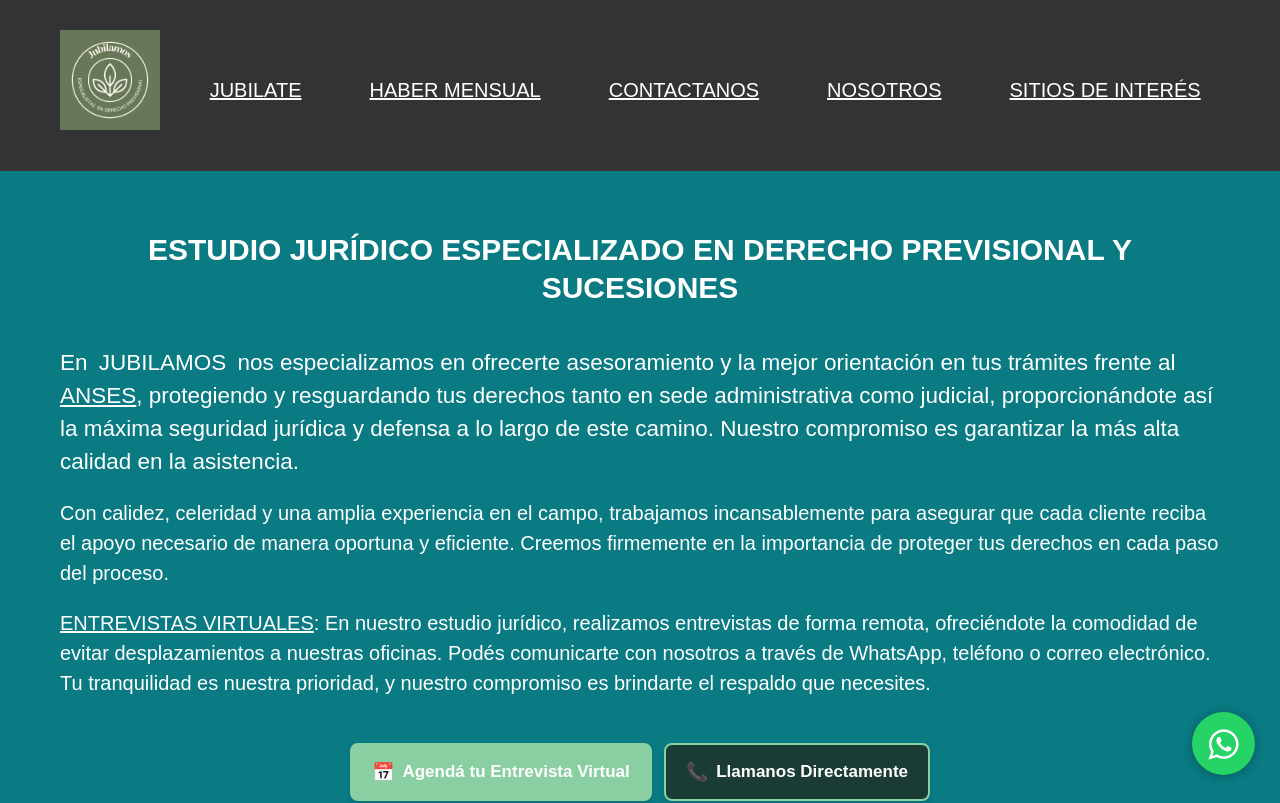
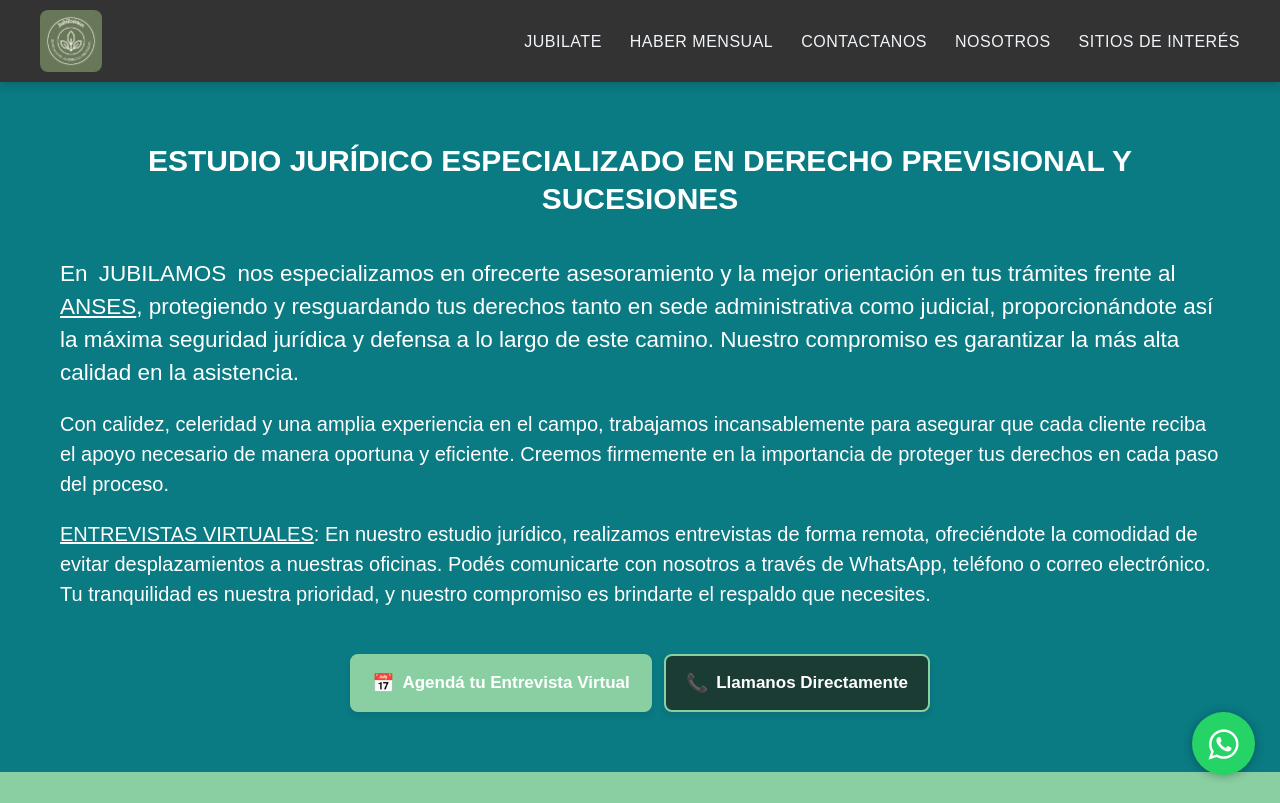
Before and after one commit to d-alejandro-salas/reactJubilamos, a React (Vite) app: page / in a window 1280 px wide. Shown: the top 803 px of the page. Built offline with nearby package versions, Linux system fonts and the light colour scheme.

Commit message:
Actualización header

```diff
--- a/src/App.jsx
+++ b/src/App.jsx
@@ -1,17 +1,14 @@
 // src/App.jsx
-
 import { BrowserRouter as Router } from 'react-router-dom';
 import { Header } from './components/Header';
 import { Footer } from './components/Footer';
 import AppRoutes from './routes/Routes';
 import Buttons from './components/Buttons';
-import ScrollComponent from './components/atoms/ScrollComponent';
 import DefaultSeo from './components/seo/DefaultSeo';
 
 const App = () => (
   <Router>
     <DefaultSeo />
-    <ScrollComponent />
     <Header />
     <AppRoutes />
     <Footer />
--- a/src/components/atoms/ScrollComponent.jsx
+++ b/src/components/atoms/ScrollComponent.jsx
@@ -1,56 +1,50 @@
 // src/components/atoms/ScrollComponent.jsx
-
-import React, { useEffect } from 'react';
+import React, { useEffect, useState } from 'react';
 import { useLocation } from 'react-router-dom';
 
 const ScrollComponent = () => {
   const { pathname } = useLocation();
+  const [visible, setVisible] = useState(false);
 
-  // Este useEffect asegura que el navegador se desplace hacia arriba
-  // cada vez que se cambie de ruta en la aplicación.
   useEffect(() => {
     window.scrollTo(0, 0);
   }, [pathname]);
 
   useEffect(() => {
     const handleScroll = () => {
-      const button = document.getElementById('scrollToTopButton');
-      if (window.scrollY > 300) {
-        button.style.display = 'block';
-      } else {
-        button.style.display = 'none';
-      }
+      setVisible(window.scrollY > 300);
     };
 
-    window.addEventListener('scroll', handleScroll);
-
-    return () => {
-      window.removeEventListener('scroll', handleScroll);
-    };
+    window.addEventListener('scroll', handleScroll, { passive: true });
+    return () => window.removeEventListener('scroll', handleScroll);
   }, []);
 
   const scrollToTop = () => {
-    const button = document.getElementById('scrollToTopButton');
-    button.classList.add('scaled');
-    setTimeout(() => {
-      button.classList.remove('scaled');
-    }, 300); // Duración de la animación de escala
     window.scrollTo({ top: 0, behavior: 'smooth' });
   };
 
+  if (!visible) return null;
+
   return (
-    <>
-      <button
-        id="scrollToTopButton"
-        onClick={scrollToTop}
-        aria-label="Scroll to top"
+    <button
+      id="scrollToTopButton"
+      onClick={scrollToTop}
+      aria-label="Volver arriba"
+      className="scrollTopBtn"
+    >
+      <svg
+        width="20"
+        height="20"
+        viewBox="0 0 24 24"
+        fill="none"
+        stroke="currentColor"
+        strokeWidth="2.5"
+        strokeLinecap="round"
+        strokeLinejoin="round"
       >
-        <img
-          src="https://www.euroresidentes.com/tecnologia/trucos-diseno-web/wp-content/uploads/sites/7/2014/08/up1_azul1.png"
-          alt="Scroll to top"
-        />
-      </button>
-    </>
+        <path d="M18 15l-6-6-6 6" />
+      </svg>
+    </button>
   );
 };
 
--- a/src/components/molecules/HeaderNav.jsx
+++ b/src/components/molecules/HeaderNav.jsx
@@ -1,4 +1,3 @@
-
 import { Button } from '../atoms/Button';
 
 export const Nav = () => {
@@ -12,7 +11,7 @@
           <Button to="/reajustedehaberes">HABER MENSUAL</Button>
         </li>
         <li>
-          <Button to="/contacto">CONTACTANOS</Button>
+          <a href="#socialNetworks">CONTACTANOS</a>
         </li>
         <li>
           <Button to="/nosotros">NOSOTROS</Button>
--- a/src/styles/_header.scss
+++ b/src/styles/_header.scss
@@ -1,107 +1,165 @@
-/* Path: src\styles\_header.scss */
+/* Path: src/styles/_header.scss */
 @use './variables' as v;
 
 header {
   background-color: v.$headerFooterBackground;
-  padding: 1rem;
-  text-align: center;
-  transition: padding 0.3s ease, box-shadow 0.3s ease;
+  padding: 0.8rem 1.5rem;
+  position: sticky;
+  top: 0;
+  z-index: 1000;
+  box-shadow: 0 2px 10px rgba(0, 0, 0, 0.2);
+  transition: all 0.3s ease;
 
-  /* Estado al hacer scroll */
+  /* Reducción suave al scrollear */
   &.scrolled {
-    padding: 0.1rem 1rem;                       // padding vertical reducido
-    box-shadow: 0 2px 8px rgba(0, 0, 0, 0.2);    // elevaciÃ³n sutil
+    padding: 0.4rem 1.5rem;
+    box-shadow: 0 4px 16px rgba(0, 0, 0, 0.35);
   }
 
   #logo {
+    display: inline-flex;
+    align-items: center;
+
     img {
-      width: 12rem;
-      height: 12rem;
+      height: 52px;             /* Altura fija y elegante */
+      width: auto;
+      object-fit: contain;
+      border-radius: 8px;       /* Suaviza las esquinas del logo */
+      transition: transform 0.25s ease;
+
+      &:hover {
+        transform: scale(1.04);
+      }
     }
   }
 
   nav {
-    margin-top: 1rem;
+    margin-top: 0.8rem;
 
     ul {
       list-style: none;
       padding: 0;
       margin: 0;
+      display: flex;
+      flex-direction: column;
+      align-items: center;
+      gap: 1rem;
 
       li {
-        margin-bottom: 2rem;
+        margin: 0;
 
-        a, .active {
-          display: block;
-          color: #fff;
-          transition: color 0.3s, transform 0.3s, border 0.3s;
+        a,
+        .active {
+          display: inline-block;
+          color: #f1f5f9;
+          text-decoration: none !important; /* Elimina el subrayado rígido */
+          font-size: 1.5rem;               /* Tamaño legible */
+          font-weight: 500;
+          letter-spacing: 0.5px;
+          padding: 0.3rem 0;
+          position: relative;
+          transition: color 0.25s ease;
+
+          /* Línea indicadora moderna al pasar el mouse */
+          &::after {
+            content: '';
+            position: absolute;
+            bottom: 0;
+            left: 0;
+            width: 0;
+            height: 2px;
+            background-color: v.$mainGreen;
+            transition: width 0.25s ease;
+          }
 
           &:hover {
             color: v.$mainGreen;
-            transform: scale(1.1);
+            transform: none; /* Quitamos el zoom brusco para un look más refinado */
+
+            &::after {
+              width: 100%;
+            }
           }
         }
+
+        /* Estilo para la página actual */
         .active {
-          transform: scale(1.2);
           color: v.$mainGreen;
-          text-decoration: none;
+          font-weight: 600;
+
+          &::after {
+            width: 100%;
+          }
         }
       }
     }
   }
 }
 
-/* Tablet en adelante: sticky + flex */
-@media screen and (min-width: 600px) {
+/* ========================================================
+   Tablet en adelante (horizontal, alineado y limpio)
+   ======================================================== */
+@media screen and (min-width: 768px) {
   header {
-    position: sticky;
-    top: 0;
-    z-index: 1000;
-    padding: 2rem;
+    padding: 0.8rem 2.5rem;
     display: flex;
-    justify-content: space-evenly;
+    justify-content: space-between;
+    align-items: center;
+
+    &.scrolled {
+      padding: 0.4rem 2.5rem;
+    }
 
     #logo {
       img {
-        width: 10rem;
-        height: 10rem;
+        height: 58px;
       }
     }
 
     nav {
-      margin-top: 2rem;
-      display: flex;
-      justify-content: space-between;
-      gap: 5rem;
+      margin-top: 0;
 
       ul {
-        display: flex;
+        flex-direction: row;
         gap: 2rem;
 
         li {
-          font-size: 1.8rem;
+          a,
+          .active {
+            font-size: 1.5rem;
+          }
         }
       }
     }
   }
 }
 
-/* Escritorio: ajustes de espaciado */
+/* ========================================================
+   Escritorio grande
+   ======================================================== */
 @media screen and (min-width: 1024px) {
   header {
-    padding: 3rem;
+    padding: 1rem 4rem;
+
+    &.scrolled {
+      padding: 0.5rem 4rem;
+    }
+
+    #logo {
+      img {
+        height: 62px;
+      }
+    }
 
     nav {
-      margin-top: 3rem;
-      display: flex;
-      align-items: center;
-
       ul {
-        gap: 3rem;
+        gap: 2.8rem;
 
         li {
-          padding: 1.9rem;
-          font-size: 2rem;
+          a,
+          .active {
+            font-size: 1.6rem;
+          }
         }
       }
     }
```
